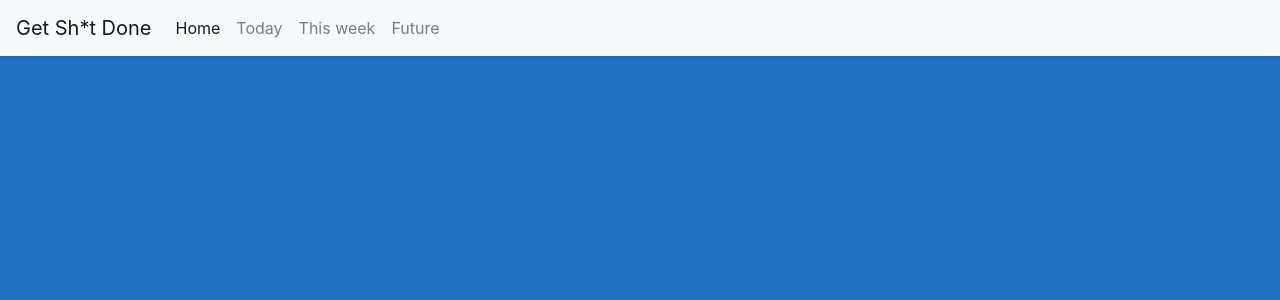
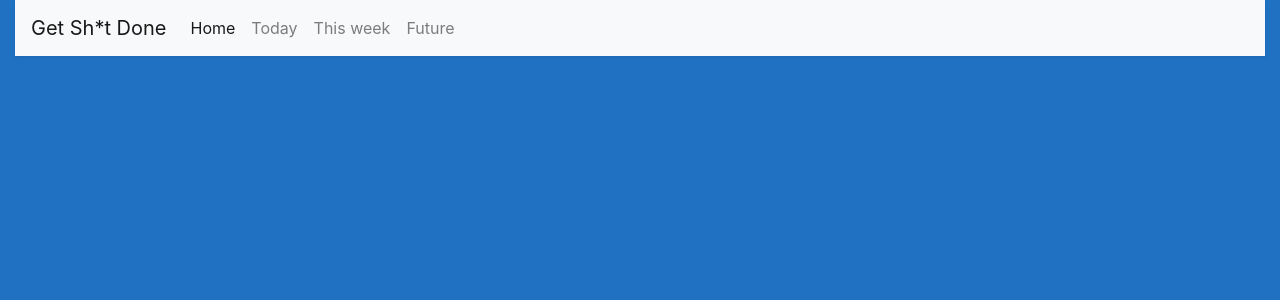
Before and after one commit to BradNichol/todo-app-react, a React (Create React App) app: page / in a window 1280 px wide. Shown: the top 300 px of the page. Built offline with nearby package versions, Linux system fonts and the light colour scheme.

Commit message:
added container to nav

```diff
--- a/src/Nav/Nav.js
+++ b/src/Nav/Nav.js
@@ -2,6 +2,8 @@ import React from "react";
 
 function Nav() {
     return (
+
+        <header className="container-fluid">
             <nav className="navbar navbar-expand-lg navbar-light bg-light shadow-sm">
                 <button className="navbar-toggler pull-left" type="button" data-toggle="collapse" data-target="#navbarNav"
                     aria-controls="navbarNav" aria-expanded="false" aria-label="Toggle navigation">
@@ -25,6 +27,7 @@ function Nav() {
                     </ul>
                 </div>
             </nav>
+        </header>
     );
 }
 
```
Lines whose indentation alone changed are shown as unchanged.
